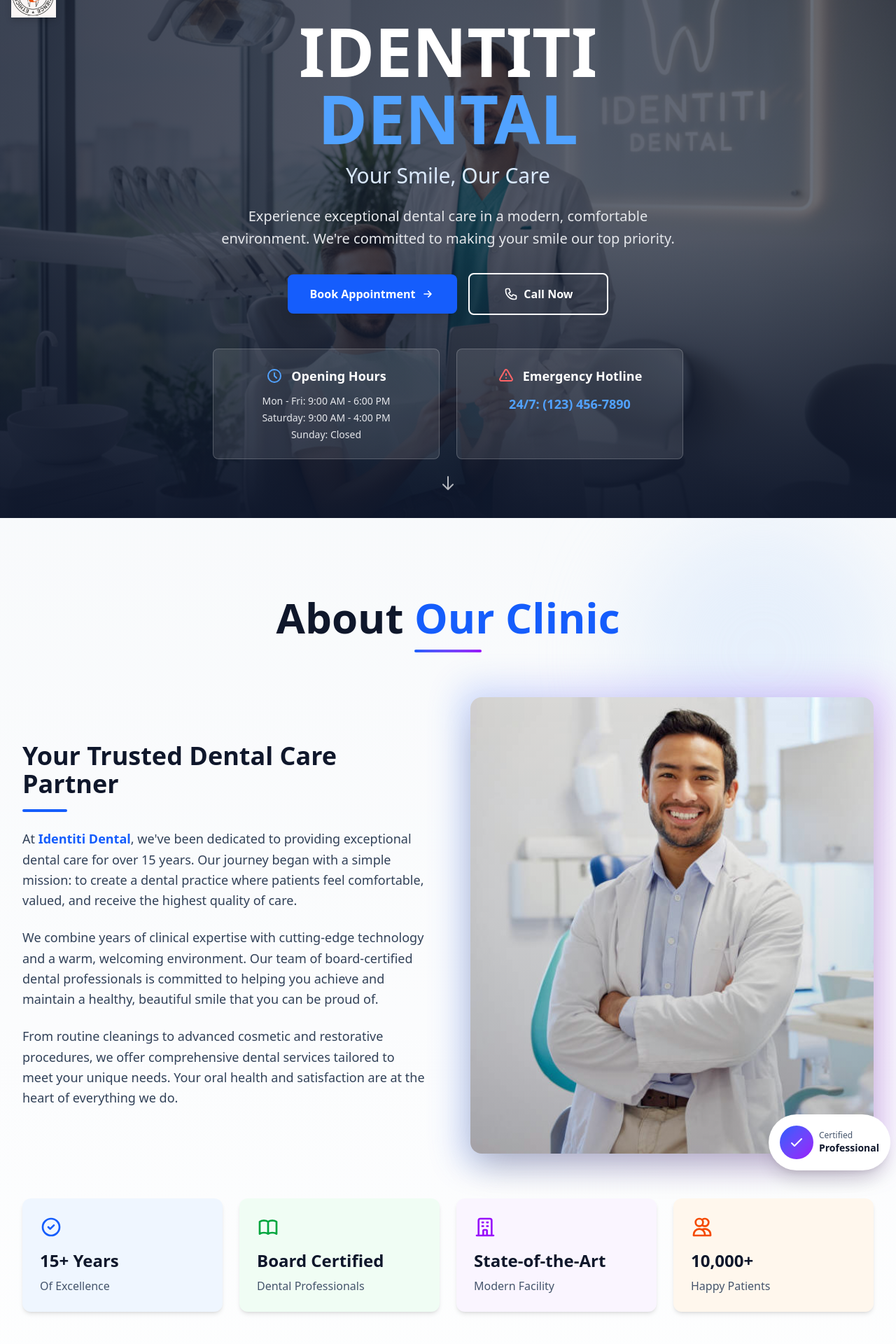
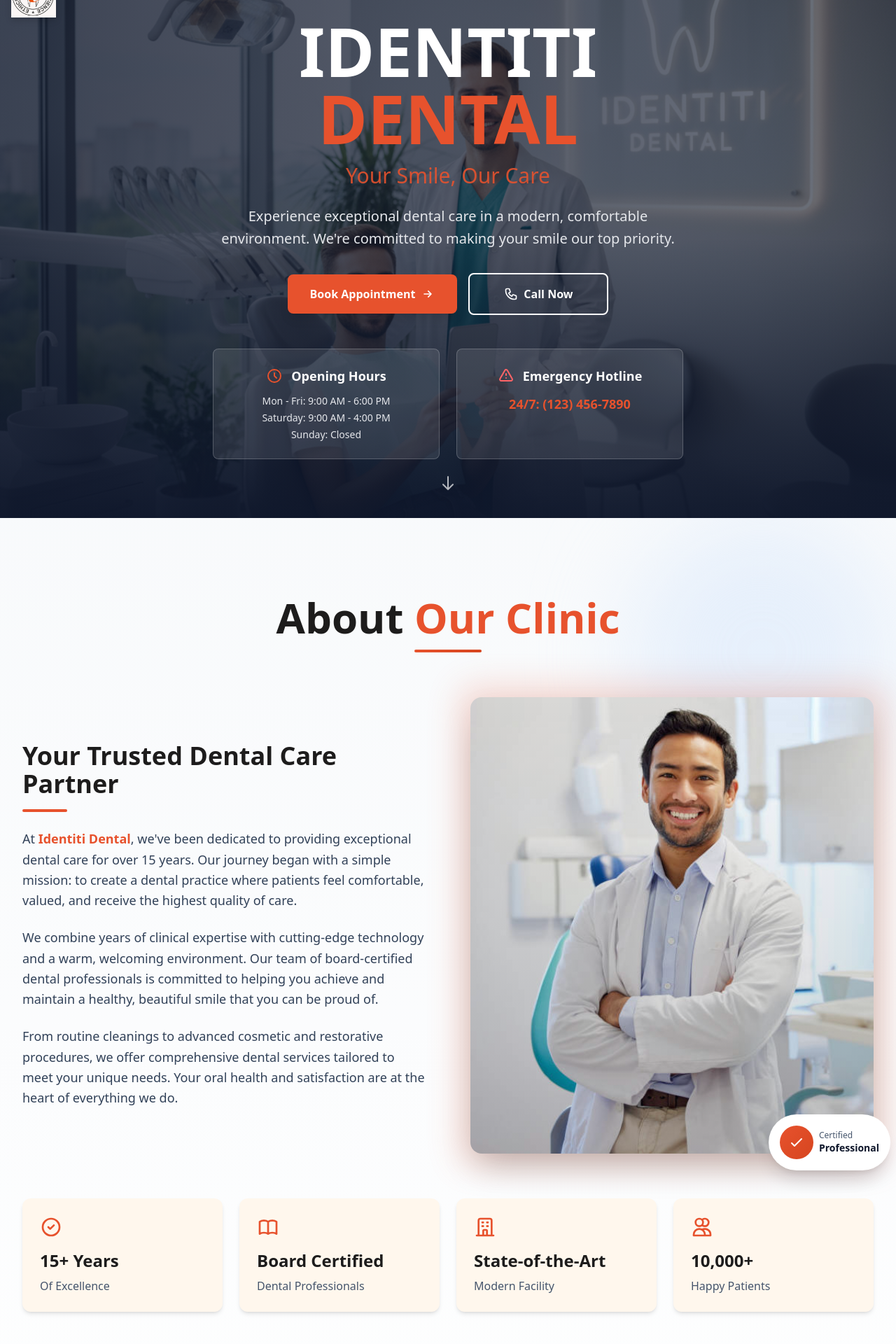
Before and after one commit to Mateen7c7/identiti_dental, a React (Vite) app: page / in a window 1280 px wide. Shown: the part 60-1980 px from the top of the page at 70% size. Built offline with nearby package versions, Linux system fonts and the light colour scheme.

Commit message:
Changed Colors

```diff
--- a/src/components/About.jsx
+++ b/src/components/About.jsx
@@ -133,8 +133,8 @@ const About = () => {
       ),
       title: '15+ Years',
       description: 'Of Excellence',
-      color: 'text-blue-600',
-      bgColor: 'bg-blue-50',
+      color: '#E7522D',
+      bgColor: 'bg-orange-50',
       isCounter: true,
       counterValue: 15,
       counterSuffix: '+',
@@ -148,8 +148,8 @@ const About = () => {
       ),
       title: 'Board Certified',
       description: 'Dental Professionals',
-      color: 'text-green-600',
-      bgColor: 'bg-green-50',
+      color: '#E7522D',
+      bgColor: 'bg-orange-50',
     },
     {
       icon: (
@@ -159,8 +159,8 @@ const About = () => {
       ),
       title: 'State-of-the-Art',
       description: 'Modern Facility',
-      color: 'text-purple-600',
-      bgColor: 'bg-purple-50',
+      color: '#E7522D',
+      bgColor: 'bg-orange-50',
     },
     {
       icon: (
@@ -170,7 +170,7 @@ const About = () => {
       ),
       title: '10,000+',
       description: 'Happy Patients',
-      color: 'text-orange-600',
+      color: '#E7522D',
       bgColor: 'bg-orange-50',
       isCounter: true,
       counterValue: 10000,
@@ -201,10 +201,10 @@ const About = () => {
       <div className="container mx-auto px-4 sm:px-6 lg:px-8 relative z-10">
         {/* Section Header */}
         <div className={`text-center mb-16 scroll-fade-in ${isVisible ? 'visible' : ''}`}>
-          <h2 className="text-4xl sm:text-5xl md:text-6xl font-bold text-slate-900 mb-4">
-            About <span className="text-blue-600">Our Clinic</span>
+          <h2 className="text-4xl sm:text-5xl md:text-6xl font-bold mb-4" style={{ color: '#1D1C1C' }}>
+            About <span style={{ color: '#E7522D' }}>Our Clinic</span>
           </h2>
-          <div className="w-24 h-1 bg-gradient-to-r from-blue-600 to-purple-600 mx-auto rounded-full"></div>
+          <div className="w-24 h-1 mx-auto rounded-full" style={{ background: 'linear-gradient(to right, #E7522D, #d6451f)' }}></div>
         </div>
 
         {/* Main Content Grid */}
@@ -212,14 +212,14 @@ const About = () => {
           {/* Story Content */}
           <div className={`space-y-6 scroll-fade-in-left ${isVisible ? 'visible' : ''}`}>
             <div className="space-y-4">
-              <h3 className="text-3xl sm:text-4xl font-bold text-slate-900">
+              <h3 className="text-3xl sm:text-4xl font-bold" style={{ color: '#1D1C1C' }}>
                 Your Trusted Dental Care Partner
               </h3>
-              <div className="w-16 h-1 bg-blue-600 rounded-full"></div>
+              <div className="w-16 h-1 rounded-full" style={{ backgroundColor: '#E7522D' }}></div>
             </div>
 
             <p className="text-lg text-slate-700 leading-relaxed">
-              At <span className="font-semibold text-blue-600">Identiti Dental</span>, we've been dedicated to providing exceptional dental care for over 15 years. Our journey began with a simple mission: to create a dental practice where patients feel comfortable, valued, and receive the highest quality of care.
+              At <span className="font-semibold" style={{ color: '#E7522D' }}>Identiti Dental</span>, we've been dedicated to providing exceptional dental care for over 15 years. Our journey began with a simple mission: to create a dental practice where patients feel comfortable, valued, and receive the highest quality of care.
             </p>
 
             <p className="text-lg text-slate-700 leading-relaxed">
@@ -235,7 +235,7 @@ const About = () => {
           <div className={`relative scroll-fade-in-right ${isVisible ? 'visible' : ''}`}>
             <div className="relative group">
               {/* Decorative Border */}
-              <div className="absolute -inset-4 bg-gradient-to-r from-blue-600 to-purple-600 rounded-2xl opacity-20 group-hover:opacity-30 blur-xl transition-opacity duration-300"></div>
+              <div className="absolute -inset-4 rounded-2xl opacity-20 group-hover:opacity-30 blur-xl transition-opacity duration-300" style={{ background: 'linear-gradient(to right, #E7522D, #d6451f)' }}></div>
 
               {/* Image Container */}
               <div className="relative rounded-2xl overflow-hidden shadow-2xl transform group-hover:scale-[1.02] transition-transform duration-500">
@@ -251,7 +251,7 @@ const About = () => {
               {/* Floating Badge */}
               <div className="absolute -bottom-6 -right-6 bg-white rounded-full p-4 shadow-xl transform group-hover:scale-110 transition-transform duration-300">
                 <div className="flex items-center gap-2">
-                  <div className="w-12 h-12 bg-gradient-to-br from-blue-600 to-purple-600 rounded-full flex items-center justify-center">
+                  <div className="w-12 h-12 rounded-full flex items-center justify-center" style={{ background: 'linear-gradient(to bottom right, #E7522D, #d6451f)' }}>
                     <svg className="w-6 h-6 text-white" fill="none" stroke="currentColor" viewBox="0 0 24 24">
                       <path strokeLinecap="round" strokeLinejoin="round" strokeWidth={2} d="M5 13l4 4L19 7" />
                     </svg>
@@ -276,11 +276,11 @@ const About = () => {
               className={`scroll-scale-in ${isVisible ? 'visible' : ''}`}
               style={{ transitionDelay: `${index * 0.1}s` }}
             >
-              <div className={`${highlight.bgColor} rounded-xl p-6 h-full transform hover:scale-105 transition-all duration-300 shadow-md hover:shadow-xl border border-transparent hover:border-${highlight.color.split('-')[1]}-200`}>
-                <div className={`${highlight.color} mb-4`}>
+              <div className={`${highlight.bgColor} rounded-xl p-6 h-full transform hover:scale-105 transition-all duration-300 shadow-md hover:shadow-xl border border-transparent hover:border-orange-200`}>
+                <div className="mb-4" style={{ color: highlight.color }}>
                   {highlight.icon}
                 </div>
-                <h4 className="text-2xl font-bold text-slate-900 mb-2">
+                <h4 className="text-2xl font-bold mb-2" style={{ color: '#1D1C1C' }}>
                   {highlight.isCounter ? (
                     <>
                       <Counter
@@ -305,13 +305,13 @@ const About = () => {
         </div>
 
         {/* Certifications Section */}
-        <div className={`bg-gradient-to-r from-blue-600 to-purple-600 rounded-2xl p-8 md:p-12 shadow-2xl scroll-fade-in ${isVisible ? 'visible' : ''}`} style={{ transitionDelay: '0.4s' }}>
+        <div className={`rounded-2xl p-8 md:p-12 shadow-2xl scroll-fade-in ${isVisible ? 'visible' : ''}`} style={{ transitionDelay: '0.4s', background: 'linear-gradient(to right, #E7522D, #d6451f)' }}>
           <div className="grid grid-cols-1 md:grid-cols-2 gap-8 items-center">
             <div>
               <h3 className="text-3xl md:text-4xl font-bold text-white mb-4">
                 Certifications & Qualifications
               </h3>
-              <p className="text-blue-100 text-lg leading-relaxed">
+              <p className="text-lg leading-relaxed" style={{ color: 'rgba(255, 255, 255, 0.9)' }}>
                 Our team maintains the highest standards of professional excellence through continuous education and certification.
               </p>
             </div>
--- a/src/components/Hero.jsx
+++ b/src/components/Hero.jsx
@@ -40,11 +40,11 @@ const Hero = () => {
           {/* Clinic Name - Animated */}
           <h1 className="text-5xl sm:text-6xl md:text-7xl lg:text-8xl font-bold text-white mb-4 animate-fade-in-up">
             <span className="block">IDENTITI</span>
-            <span className="block text-blue-400">DENTAL</span>
+            <span className="block" style={{ color: '#E7522D' }}>DENTAL</span>
           </h1>
 
           {/* Tagline - Animated with delay */}
-          <p className="text-xl sm:text-2xl md:text-3xl text-blue-100 font-light mb-6 animate-fade-in-up-delay-1">
+          <p className="text-xl sm:text-2xl md:text-3xl font-light mb-6 animate-fade-in-up-delay-1" style={{ color: 'rgba(231, 82, 45, 0.9)' }}>
             Your Smile, Our Care
           </p>
 
@@ -59,7 +59,10 @@ const Hero = () => {
             <button
               type="button"
               onClick={scrollToContact}
-              className="group relative px-8 py-4 bg-blue-600 hover:bg-blue-700 text-white font-semibold rounded-lg shadow-lg hover:shadow-xl transform hover:scale-105 transition-all duration-300 ease-out w-full sm:w-auto min-w-[200px]"
+              className="group relative px-8 py-4 text-white font-semibold rounded-lg shadow-lg hover:shadow-xl transform hover:scale-105 transition-all duration-300 ease-out w-full sm:w-auto min-w-[200px]"
+              style={{ backgroundColor: '#E7522D' }}
+              onMouseEnter={(e) => e.currentTarget.style.backgroundColor = '#d6451f'}
+              onMouseLeave={(e) => e.currentTarget.style.backgroundColor = '#E7522D'}
             >
               <span className="relative z-10 flex items-center justify-center gap-2">
                 Book Appointment
@@ -67,7 +70,7 @@ const Hero = () => {
                   <path strokeLinecap="round" strokeLinejoin="round" strokeWidth={2} d="M13 7l5 5m0 0l-5 5m5-5H6" />
                 </svg>
               </span>
-              <div className="absolute inset-0 bg-blue-500 rounded-lg opacity-0 group-hover:opacity-100 transition-opacity duration-300 blur-xl"></div>
+              <div className="absolute inset-0 rounded-lg opacity-0 group-hover:opacity-100 transition-opacity duration-300 blur-xl" style={{ backgroundColor: '#E7522D' }}></div>
             </button>
 
             <a
@@ -88,7 +91,7 @@ const Hero = () => {
             {/* Opening Hours */}
             <div className="bg-white/10 backdrop-blur-md rounded-lg p-6 border border-white/20 hover:bg-white/15 transition-all duration-300">
               <div className="flex items-center justify-center gap-3 mb-3">
-                <svg className="w-6 h-6 text-blue-400" fill="none" stroke="currentColor" viewBox="0 0 24 24">
+                <svg className="w-6 h-6" fill="none" stroke="currentColor" viewBox="0 0 24 24" style={{ color: '#E7522D' }}>
                   <path strokeLinecap="round" strokeLinejoin="round" strokeWidth={2} d="M12 8v4l3 3m6-3a9 9 0 11-18 0 9 9 0 0118 0z" />
                 </svg>
                 <h3 className="text-lg font-semibold text-white">Opening Hours</h3>
@@ -108,7 +111,7 @@ const Hero = () => {
                 </svg>
                 <h3 className="text-lg font-semibold text-white">Emergency Hotline</h3>
               </div>
-              <a href="tel:+1234567890" className="text-blue-400 hover:text-blue-300 text-lg font-semibold transition-colors duration-300">
+              <a href="tel:+1234567890" className="text-lg font-semibold transition-colors duration-300" style={{ color: '#E7522D' }} onMouseEnter={(e) => e.currentTarget.style.color = '#f56b45'} onMouseLeave={(e) => e.currentTarget.style.color = '#E7522D'}>
                 24/7: (123) 456-7890
               </a>
             </div>
--- a/src/index.css
+++ b/src/index.css
@@ -1,4 +1,10 @@
 @import "tailwindcss";
+
+/* Color Variables */
+:root {
+  --primary-color: #E7522D;
+  --secondary-color: #1D1C1C;
+}
 
 /* Custom Animations for Hero Section */
 @keyframes fade-in-up {
```
Also changed, not shown: src/components/BeforeAfter.jsx (+7 -6 lines), src/components/Contact.jsx (+36 -15 lines), src/components/Gallery.jsx (+7 -6 lines), src/components/Reviews.jsx (+15 -12 lines), src/components/Servicess.jsx (+6 -6 lines).
